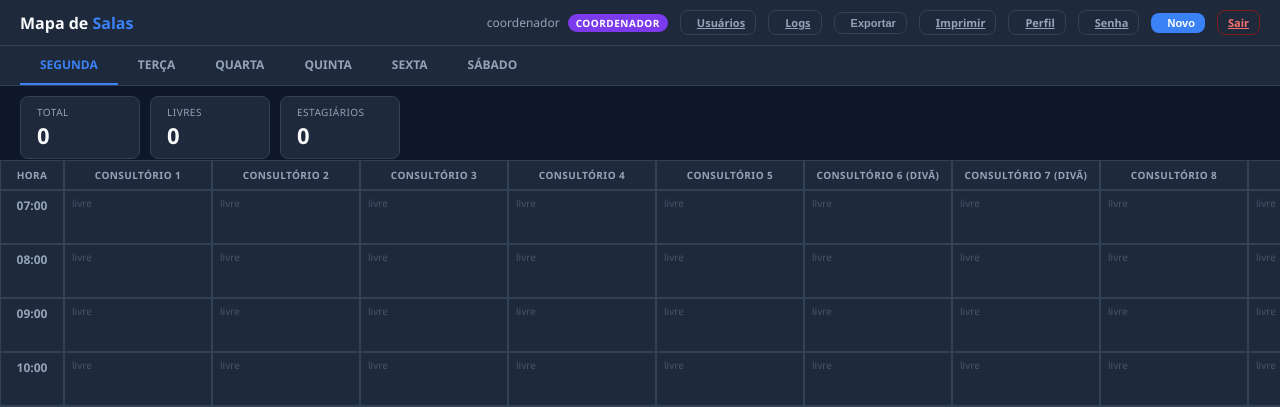
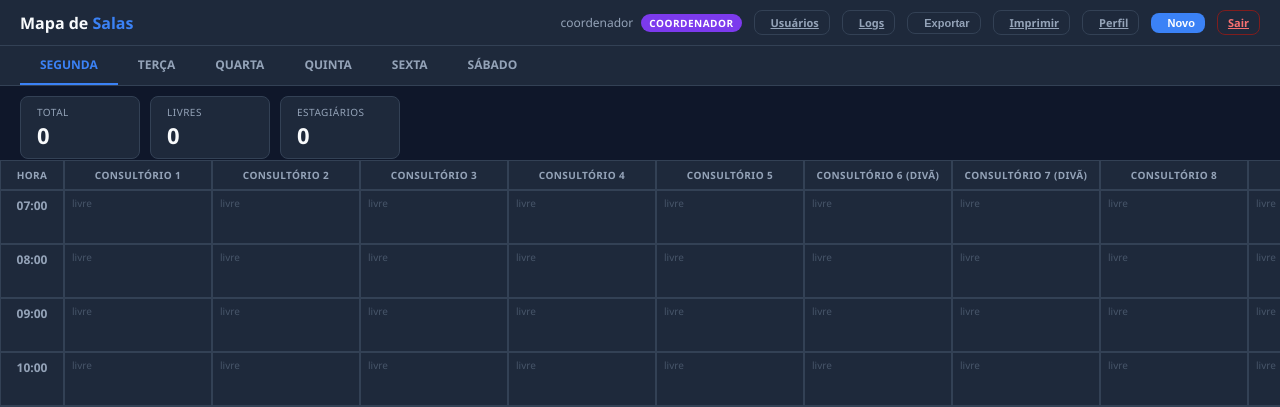
Before and after one commit to victorgtostes87/mapa_sala, a Flask app: page / in a window 1280 px wide. Shown: the top 407 px of the page. Run offline with Flask 3, Linux system fonts and the light colour scheme; a user stored in the database is signed in; data that the repository does not hold is empty.

Commit message:
Remove acesso direto à senha da navbar principal

```diff
--- a/templates/index.html
+++ b/templates/index.html
@@ -93,15 +93,12 @@ body{background:var(--bg);color:var(--text);font-family:'Segoe UI',system-ui,san
   <button class="btn btn-ghost btn-sm" onclick="exportCSV()"><i data-lucide="download"></i> Exportar</button>
   <a href="/imprimir" class="btn btn-ghost btn-sm" target="_blank"><i data-lucide="printer"></i> Imprimir</a>
   <a href="/perfil" class="btn btn-ghost btn-sm"><i data-lucide="user-round"></i> Perfil</a>
-  <a href="/trocar-senha" class="btn btn-ghost btn-sm"><i data-lucide="key-round"></i> Senha</a>
   {% elif papel == 'recepcao' %}
   <button class="btn btn-ghost btn-sm" onclick="exportCSV()"><i data-lucide="download"></i> Exportar</button>
   <a href="/imprimir" class="btn btn-ghost btn-sm" target="_blank"><i data-lucide="printer"></i> Imprimir</a>
   <a href="/perfil" class="btn btn-ghost btn-sm"><i data-lucide="user-round"></i> Perfil</a>
-  <a href="/trocar-senha" class="btn btn-ghost btn-sm"><i data-lucide="key-round"></i> Senha</a>
   {% else %}
   <a href="/perfil" class="btn btn-ghost btn-sm"><i data-lucide="user-round"></i> Perfil</a>
-  <a href="/trocar-senha" class="btn btn-ghost btn-sm"><i data-lucide="key-round"></i> Senha</a>
   {% endif %}
 
   {% if papel in ['coordenador', 'recepcao'] %}
```
